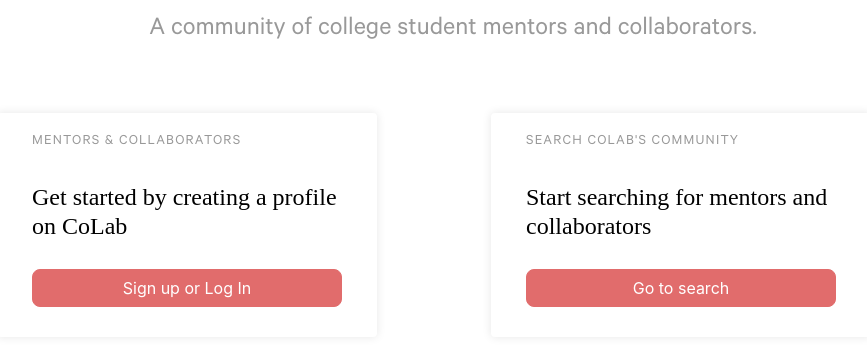
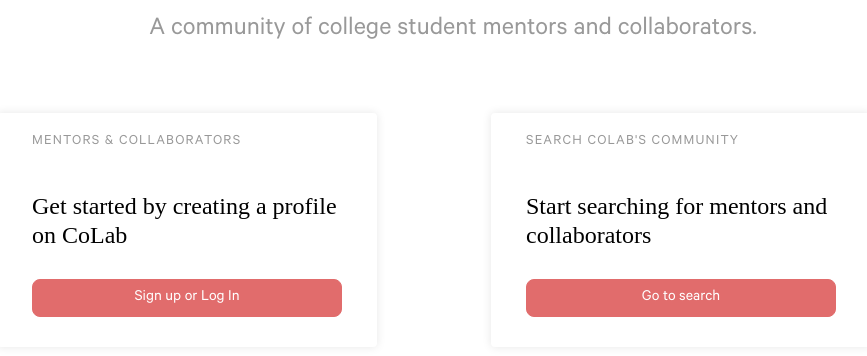
Before and after one commit to teagana/CoLab, a PHP site: page /welcome.php in a window 1280 px wide. Shown: the part 270-626 px from the top of the page, without its empty margins (187-1054 px from the left). Run offline with PHP 8.4, Linux system fonts and the light colour scheme.

Commit message:
fixing welcome page css

```diff
--- a/welcome.php
+++ b/welcome.php
@@ -41,6 +41,15 @@
             box-shadow: 0px 0px 50px rgba(255, 108, 108, 0.3);
             transition: 0.2s;
         }
+
+        #cards {
+            font-family: Calibre;
+            font-style: normal;
+            font-weight: normal;
+            font-size: 20pt;
+            line-height: 25pt;
+            color: #999999;
+        }
     </style>
 
 </head>
@@ -58,7 +67,7 @@
     <br><br>
 
     <div class="container">
-        <div class="row align-items-center">
+        <div id="cards" class="row align-items-center">
             <!--<h2>Card Header and Footer</h2>-->
             <div class="col-4 card login-card rounded-extra">
                 <!--<div class="card-header">Header</div>-->
```
